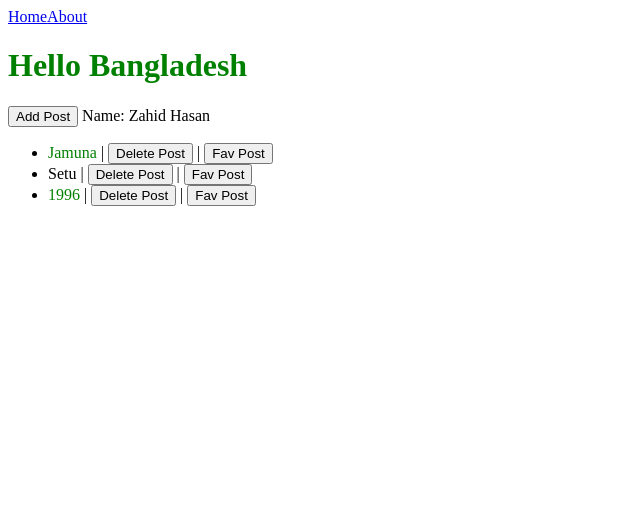
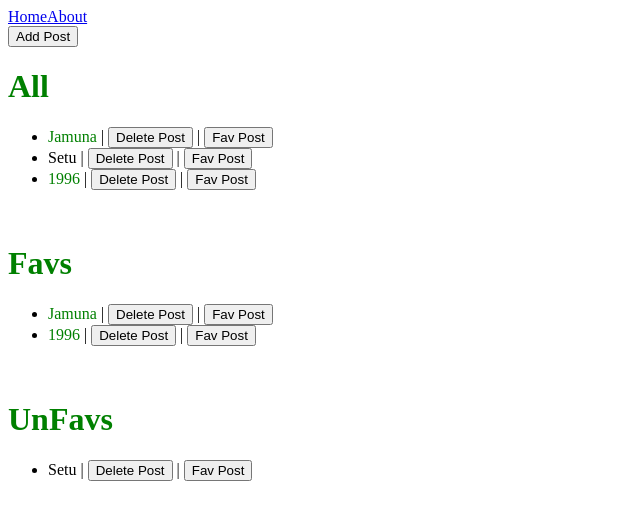
Before and after one commit to zahidupm/vue-projects-by-polash-vai-class-14, a Vue app: page / in a window 1280 px wide. Shown: the top 520 px of the page, without its empty margins (0-640 px from the left). Built offline with nearby package versions, Linux system fonts and the light colour scheme.

Commit message:
fav and unFav by clicking

```diff
--- a/src/views/HomePage.vue
+++ b/src/views/HomePage.vue
@@ -1,10 +1,33 @@
 <template>
-  <h1 class="text-3xl text-red-400">{{ message }}</h1>
   <button @click="addPost">Add Post</button>
-  Name: {{ name }}
+  <!-- favCount: {{ favCount }} <br />
+  UnFavorite Count: {{ unFavCount }} -->
+  <h1>All</h1>
   <ul>
     <SinglePost
       v-for="post in posts"
+      :post="post"
+      :key="post.id"
+      @delete="handleDelete"
+      @fav="handleFav"
+    ></SinglePost>
+  </ul>
+  <br />
+  <h1>Favs</h1>
+  <ul>
+    <SinglePost
+      v-for="post in favs"
+      :post="post"
+      :key="post.id"
+      @delete="handleDelete"
+      @fav="handleFav"
+    ></SinglePost>
+  </ul>
+  <br />
+  <h1>UnFavs</h1>
+  <ul>
+    <SinglePost
+      v-for="post in unFavs"
       :post="post"
       :key="post.id"
       @delete="handleDelete"
@@ -21,8 +44,11 @@ export default {
   name: "HomePage",
   components: { Number, SinglePost },
   computed: {
-    name() {
-      return `${this.first} ${this.last}`;
+    favs() {
+      return this.posts.filter((post) => post.fav);
+    },
+    unFavs() {
+      return this.posts.filter((post) => !post.fav);
     },
   },
   data() {
```
